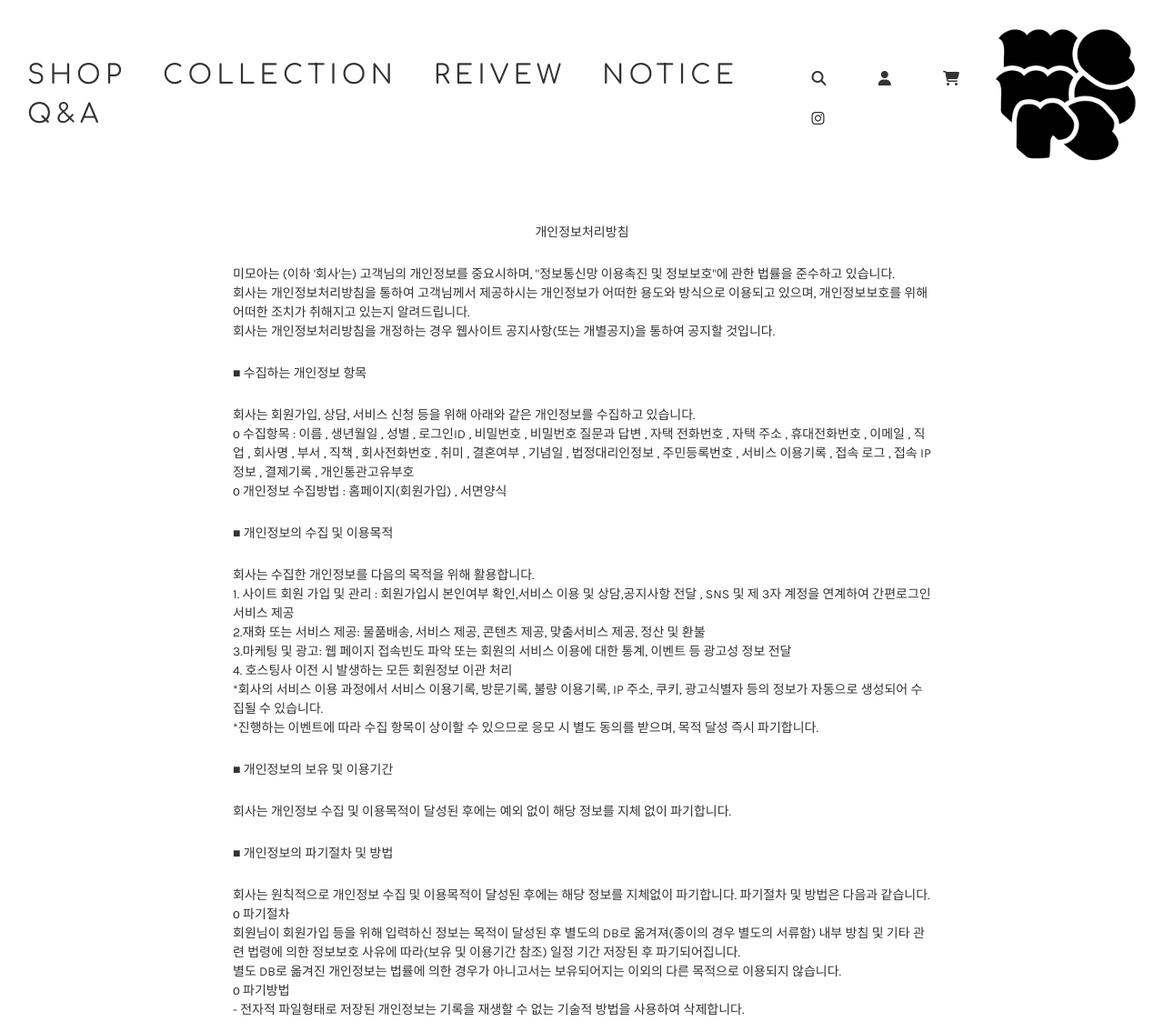
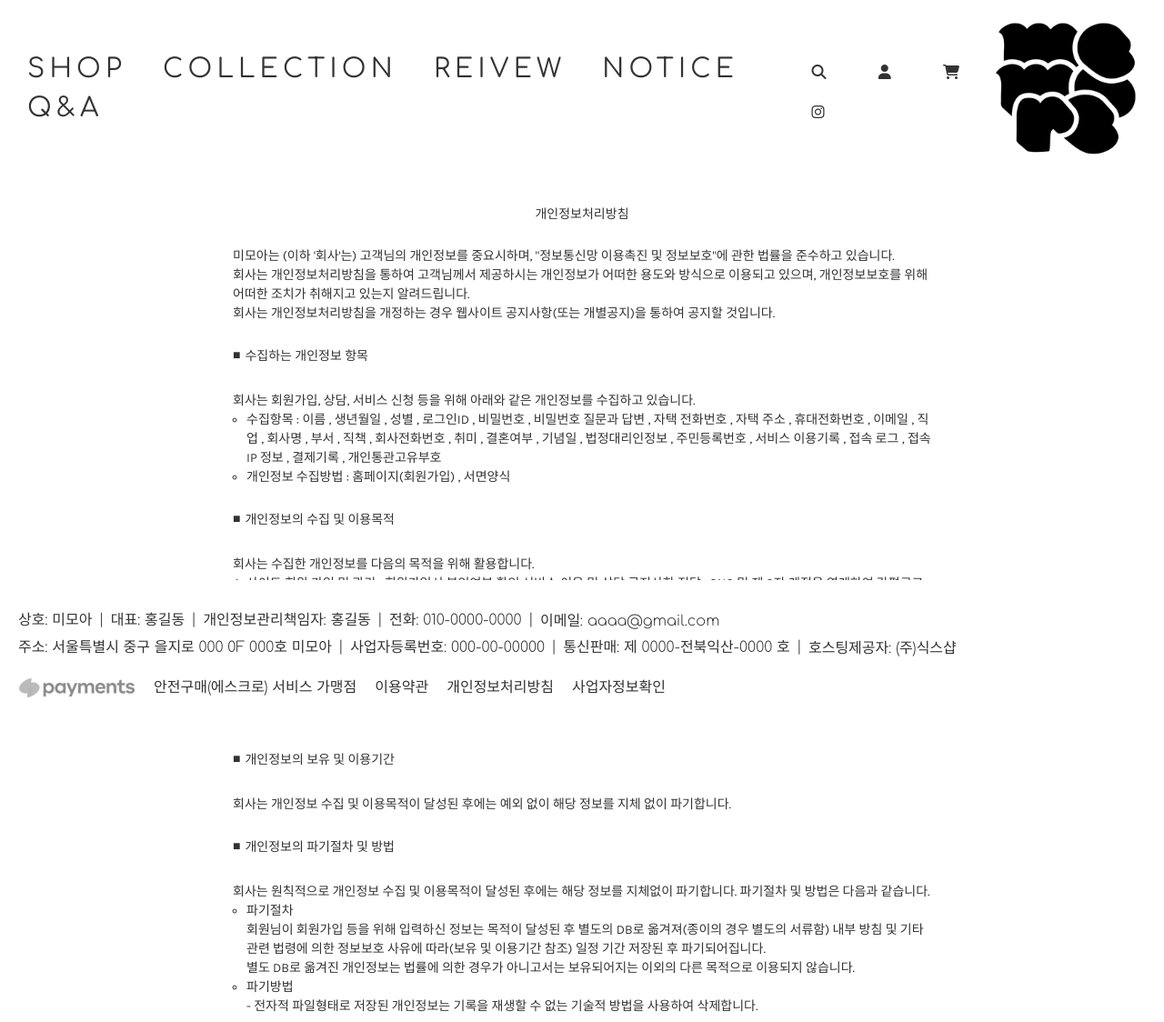
Before and after one commit to gonayeon/memore, a plain HTML site: page privacy.html in a window 1280 px wide. Shown: the top 1124 px of the page at 91% size. Drawn offline with Linux system fonts and the light colour scheme.

Commit message:
header, input, footer 등 css 수정

```diff
--- a/privacy.html
+++ b/privacy.html
@@ -9,7 +9,7 @@
     <link rel="icon" type="image/x-icon" href="/static/favicon/favicon.ico">
     <link rel="stylesheet" href="https://cdnjs.cloudflare.com/ajax/libs/font-awesome/6.4.0/css/all.min.css">
     <link rel="stylesheet" href="/static/css/common.css">
-    <link rel="stylesheet" href="/static/css/main.css">
+    <link rel="stylesheet" href="/static/css/sub_privacy.css">
     <link rel="stylesheet" href="/static/css/responsive.css">
 
     <script src="/static/js/jquery-3.6.3.min.js"></script>
@@ -69,66 +69,67 @@
         </aside>
     </div>
 
-    <div id="prv_wrap" class="iinner">
+    <main id="prv_wrap" class="iinner">
         <h3>개인정보처리방침</h3>
         <ul>
             <li>
                 <p>
                     미모아는 (이하 '회사'는) 고객님의 개인정보를 중요시하며, "정보통신망 이용촉진 및 정보보호"에 관한 법률을 준수하고 있습니다. <br>
-                    회사는 개인정보처리방침을 통하여 고객님께서 제공하시는 개인정보가 어떠한 용도와 방식으로 이용되고 있으며, 개인정보보호를 위해 어떠한 조치가 취해지고 있는지 알려드립니다.<br>
-                    회사는 개인정보처리방침을 개정하는 경우 웹사이트 공지사항(또는 개별공지)을 통하여 공지할 것입니다.
+                    회사는 개인정보처리방침을 통하여 고객님께서 제공하시는 개인정보가 어떠한 용도와 방식으로 이용되고 있으며, 개인정보보호를 위해 어떠한 조치가 취해지고 있는지 알려드립니다.<br>회사는 개인정보처리방침을 개정하는 경우 웹사이트 공지사항(또는 개별공지)을 통하여 공지할 것입니다.
                 </p>
             </li>
             <li>
-                <h3>■ 수집하는 개인정보 항목</h3>
-                <p>
-                    회사는 회원가입, 상담, 서비스 신청 등을 위해 아래와 같은 개인정보를 수집하고 있습니다.<br>
-                    ο 수집항목 : 이름 , 생년월일 , 성별 , 로그인ID , 비밀번호 , 비밀번호 질문과 답변 , 자택 전화번호 , 자택 주소 , 휴대전화번호 , 이메일 , 직업 , 회사명 , 부서 , 직책 , 회사전화번호 , 취미 , 결혼여부 , 기념일 , 법정대리인정보 , 주민등록번호 , 서비스 이용기록 , 접속 로그 , 접속 IP 정보 , 결제기록 , 개인통관고유부호<br>
-                    ο 개인정보 수집방법 : 홈페이지(회원가입) , 서면양식
-                </p>
+                <h3>수집하는 개인정보 항목</h3>
+                <p>회사는 회원가입, 상담, 서비스 신청 등을 위해 아래와 같은 개인정보를 수집하고 있습니다.</p>
+                <ul style="list-style-type: circle; padding-left: 15px;">
+                    <li>
+                        수집항목 : 이름 , 생년월일 , 성별 , 로그인ID , 비밀번호 , 비밀번호 질문과 답변 , 자택 전화번호 , 자택 주소 , 휴대전화번호 , 이메일 , 직업 , 회사명 , 부서 , 직책 , 회사전화번호 , 취미 , 결혼여부 , 기념일 , 법정대리인정보 , 주민등록번호 , 서비스 이용기록 , 접속 로그 , 접속 IP 정보 , 결제기록 , 개인통관고유부호
+                    </li>
+                    <li>
+                        개인정보 수집방법 : 홈페이지(회원가입) , 서면양식
+                    </li>
+                </ul>
             </li>
             <li>
-                <h3>■ 개인정보의 수집 및 이용목적</h3>
-                <p>
-                    회사는 수집한 개인정보를 다음의 목적을 위해 활용합니다.
-                    <br>
-                    1. 사이트 회원 가입 및 관리 : 회원가입시 본인여부 확인,서비스 이용 및 상담,공지사항 전달 , SNS 및 제 3자 계정을 연계하여 간편로그인 서비스 제공
-                    <br>
-                    2.재화 또는 서비스 제공: 물품배송, 서비스 제공, 콘텐츠 제공, 맞춤서비스 제공, 정산 및 환불
-                    <br>
-                    3.마케팅 및 광고: 웹 페이지 접속빈도 파악 또는 회원의 서비스 이용에 대한 통계, 이벤트 등 광고성 정보 전달
-                    <br>
-                    4. 호스팅사 이전 시 발생하는 모든 회원정보 이관 처리
-                    <br>
-                    *회사의 서비스 이용 과정에서 서비스 이용기록, 방문기록, 불량 이용기록, IP 주소, 쿠키, 광고식별자 등의 정보가 자동으로 생성되어 수집될 수 있습니다.
-                    <br>
-                    *진행하는 이벤트에 따라 수집 항목이 상이할 수 있으므로 응모 시 별도 동의를 받으며, 목적 달성 즉시 파기합니다.
-                </p>
+                <h3>개인정보의 수집 및 이용목적</h3>
+                <p>회사는 수집한 개인정보를 다음의 목적을 위해 활용합니다.</p>
+                <ol style="list-style-type: decimal; padding-left: 15px;">
+                    <li>사이트 회원 가입 및 관리 : 회원가입시 본인여부 확인,서비스 이용 및 상담,공지사항 전달 , SNS 및 제 3자 계정을 연계하여 간편로그인 서비스 제공</li>
+                    <li>재화 또는 서비스 제공: 물품배송, 서비스 제공, 콘텐츠 제공, 맞춤서비스 제공, 정산 및 환불 </li>
+                    <li>마케팅 및 광고: 웹 페이지 접속빈도 파악 또는 회원의 서비스 이용에 대한 통계, 이벤트 등 광고성 정보 전달 </li>
+                    <li>호스팅사 이전 시 발생하는 모든 회원정보 이관 처리</li>
+                </ol>
+                <ul>
+                    <li style="display: flex; gap: 6px; padding-left: 2px;">
+                        <span>*</span>
+                        <span>회사의 서비스 이용 과정에서 서비스 이용기록, 방문기록, 불량 이용기록, IP 주소, 쿠키, 광고식별자 등의 정보가 자동으로 생성되어 수집될 수 있습니다. </span>
+                    </li>
+                    <li style="display: flex; gap: 6px; padding-left: 2px;">
+                        <span>*</span>
+                        <span>진행하는 이벤트에 따라 수집 항목이 상이할 수 있으므로 응모 시 별도 동의를 받으며, 목적 달성 즉시 파기합니다.</span>
+                    </li>
+                </ul>
             </li>
             <li>
-                <h3>■ 개인정보의 보유 및 이용기간</h3>
-                <p>
-                    회사는 개인정보 수집 및 이용목적이 달성된 후에는 예외 없이 해당 정보를 지체 없이 파기합니다.
-                </p>
+                <h3>개인정보의 보유 및 이용기간</h3>
+                <p>회사는 개인정보 수집 및 이용목적이 달성된 후에는 예외 없이 해당 정보를 지체 없이 파기합니다.</p>
             </li>
             <li>
-                <h3>■ 개인정보의 파기절차 및 방법</h3>
-                <p>
-                    회사는 원칙적으로 개인정보 수집 및 이용목적이 달성된 후에는 해당 정보를 지체없이 파기합니다. 파기절차 및 방법은 다음과 같습니다.
-                    <br>
-                    ο 파기절차
-                    <br>
-                    회원님이 회원가입 등을 위해 입력하신 정보는 목적이 달성된 후 별도의 DB로 옮겨져(종이의 경우 별도의 서류함) 내부 방침 및 기타 관련 법령에 의한 정보보호 사유에 따라(보유 및 이용기간 참조) 일정 기간 저장된 후 파기되어집니다.
-                    <br>
-                    별도 DB로 옮겨진 개인정보는 법률에 의한 경우가 아니고서는 보유되어지는 이외의 다른 목적으로 이용되지 않습니다.
-                    <br>
-                    ο 파기방법
-                    <br>
-                    - 전자적 파일형태로 저장된 개인정보는 기록을 재생할 수 없는 기술적 방법을 사용하여 삭제합니다.
-                </p>
+                <h3>개인정보의 파기절차 및 방법</h3>
+                <p>회사는 원칙적으로 개인정보 수집 및 이용목적이 달성된 후에는 해당 정보를 지체없이 파기합니다. 파기절차 및 방법은 다음과 같습니다.</p>
+                <ul style="list-style: circle; padding-left: 15px;">
+                    <li>
+                        <h4>파기절차</h4>
+                        <p>회원님이 회원가입 등을 위해 입력하신 정보는 목적이 달성된 후 별도의 DB로 옮겨져(종이의 경우 별도의 서류함) 내부 방침 및 기타 관련 법령에 의한 정보보호 사유에 따라(보유 및 이용기간 참조) 일정 기간 저장된 후 파기되어집니다.<br>별도 DB로 옮겨진 개인정보는 법률에 의한 경우가 아니고서는 보유되어지는 이외의 다른 목적으로 이용되지 않습니다.</p>
+                    </li>
+                    <li>
+                        <h4>파기방법</h4>
+                        <p>- 전자적 파일형태로 저장된 개인정보는 기록을 재생할 수 없는 기술적 방법을 사용하여 삭제합니다.</p>
+                    </li>
+                </ul>
             </li>
         </ul>
-    </div>
+    </main>
 
     <footer id="footer_wrap">
         <div class="inner">
--- a/static/css/header.css
+++ b/static/css/header.css
@@ -1,13 +1,12 @@
 #pc_nav {
     background-color: #fff;
     position: fixed;
-    top: 13%;
-    left: 50%;
-    transform: translate(-50%,-50%);
+    top: 0;
+    z-index: 300;
     display: flex;
     justify-content: space-between;
     align-items: center;
-    z-index: 300;
+    padding-top: 3vh;
 }
 
 #pc_nav h1 img{
@@ -114,7 +113,7 @@
     width: 90px;
 }
 
-.search_wrap {
+#m_nav .search_wrap {
     border: 1px solid #000;
     display: flex;
     align-items: center;
@@ -122,7 +121,7 @@
     padding: 5px;
 }
 
-.search_wrap input {
+#m_nav .search_wrap input {
     flex-grow: 1;
     font-family: 'Montserrat', sans-serif;
     font-weight: 400;
--- a/static/css/main.css
+++ b/static/css/main.css
@@ -74,19 +74,3 @@
     font-size: 14px;
     margin: 25px 0;
 }
-/* 개인정보처리방침 */
-
-#prv_wrap {
-    padding: 220px 16px 20px;
-    font-size: 14px;
-    font-family: 'Karla', sans-serif;
-}
-
-#prv_wrap > h3 {
-    text-align: center;
-}
-
-#prv_wrap h3 {
-    font-size: 14px;
-    margin: 25px 0;
-}
--- a/static/css/responsive.css
+++ b/static/css/responsive.css
@@ -1,7 +1,8 @@
 @media (max-width: 1550px) {
 
     #pc_nav {
-      padding:  0 30px;
+      padding-right: 30px;
+      padding-left: 30px;
     }
 
     footer {
@@ -61,7 +62,6 @@
     }
 
     #log_wrap {
-      margin-top: 0;
       padding: 150px 0 50px;
     }
 
--- a/static/css/sub_cart.css
+++ b/static/css/sub_cart.css
@@ -183,13 +183,17 @@ a:active{text-decoration: none; color: inherit;}
     margin-top: 30px;
 }
 
-
 #cart_wrap {
-    margin-top: 210px;
     text-align: center;
-    padding: 70px 60px;
+    padding: 280px 60px;
 }
 
 #cart_wrap p {
     padding: 100px 0;
 }
+
+#footer_wrap {
+    position: fixed;
+    left: 0;
+    bottom: 0;
+}
--- a/static/css/sub_login.css
+++ b/static/css/sub_login.css
@@ -1,192 +1,5 @@
-@charset "utf-8";
-@import url('https://fonts.googleapis.com/css2?family=Comfortaa:wght@300;400;500;600;700&family=Karla:wght@200;300;400;500;600;700;800&family=Montserrat:wght@100;200;300;400;500;600;700;800;900&family=Noto+Sans+KR:wght@100;300;400;500;700;900&display=swap');
-/*
-font-family: 'Comfortaa', cursive;
-font-family: 'Karla', sans-serif;
-font-family: 'Montserrat', sans-serif;
-font-family: 'Noto Sans KR', sans-serif;
-*/
-
-
-* {
-    margin: 0; padding: 0;
-    box-sizing: border-box;
-}
-
-ul { list-style: none;}
-img { vertical-align: top;}
-
-body {
-    font-family: 'Comfortaa', 'Montserrat', 'Karla', 'Noto Sans KR', sans-serif;
-    font-size: 16px;
-    color: #333;
-    background-color: #fff;
-}
-
-a:link{text-decoration: none; color: inherit;}
-a:visited{text-decoration: none; color: inherit;}
-a:hover{text-decoration: none; color: inherit;}
-a:active{text-decoration: none; color: inherit;}
-
-
-
-.inner {
-    max-width: 1500px;
-    width: 100%;
-    margin: 0 auto;
-}
-
-#pc_nav {
-    position: fixed;
-    top: 13%;
-    left: 50%;
-    transform: translate(-50%,-50%);
-    display: flex;
-    justify-content: space-between;
-    align-items: center;
-    z-index: 300;
-}
-
-#pc_nav h1 img{
-    width: 170px;
-}
-
-#pc_nav {
-    display: flex;
-    justify-content: space-between;
-    align-items: center;
-    width: 100%;
-}
-
-#header_lf {
-    display: flex;
-}
-
-#gnb {
-    display: flex;
-    flex-wrap: wrap;
-    font-weight: 400;
-    font-size: 29px;
-    letter-spacing: 0.18em;
-}
-
-#gnb > li > a {
-    margin-right: 40px;
-}
-
-#pc_nav ul > li:hover > a {
-    opacity: 0.7;
-}
-
-#icon_menu {
-    display: flex;
-    justify-content: space-between;
-    flex-wrap: wrap;
-}
-
-#icon_menu li {
-    margin:  10px 40px 0 0;
-}
-
-.search-box {
-    display: flex;
-}
-
-.search-box input[type="search"] {
-    display: none;
-    border: none;
-    outline: none;
-    border-bottom: 1px solid #000;
-    background-color: transparent;
-    margin-left: 3px;
-  }
-  /*
-  .search-box a.search-icon {
-    position: relative;
-    z-index: 1;
-  } */
-
-
-
-/* pc메뉴 끝 */
-
-/* 모바일 메뉴 시작 */
-
-#m_wrap {
-    display: none;
-    position: relative;
-    z-index: 10;
-}
-
-#m_m_wrap {
-    position: absolute;
-    top: 30px;
-    display: flex;
-    justify-content: space-between;
-    width: 100%;
-    align-items: center;
-    padding: 0 20px;
-}
-
-#m_m_wrap h1 img {
-    width: 90px;
-}
-
-#basket img {
-    width: 22px;
-}
-
-#m_wrap i {
-    font-size: 20px;
-}
-
-
-
-#m_nav {
-    background-color: #fff;
-    position: fixed;
-    top: 0;
-    left: -300px;
-    padding: 40px 20px;
-    width: 300px;
-    height: 100%;
-}
-
-#m_nav_top {
-    display: flex;
-    justify-content: space-between;
-    align-items: end;
-}
-
-#m_nav_top img {
-    width: 90px;
-}
-
-#search_wrap {
-    border: 1px solid #000;
-    margin-top: 15px;
-    padding: 5px;
-}
-
-#search_wrap input {
-    border: none;
-    outline: none;
-    width: calc(100% - 20px - 10px);
-    font-family: 'Montserrat', sans-serif;
-    font-weight: 400;
-}
-
-
-#m_gnb > li > a {
-    display: block;
-    width: 150px;
-    margin-top: 30px;
-}
-
-
 #log_wrap {
-    margin-top: 210px;
-    padding: 50px 0;
+    padding: 250px 0 200px;
     font-family: 'Karla', sans-serif;
     font-size: 14px;
     text-align: center;
@@ -238,3 +51,9 @@ a:active{text-decoration: none; color: inherit;}
     color: #ffffff ;
     background-color: #222222 ;
 }
+
+#footer_wrap {
+    position: fixed;
+    left: 0;
+    bottom: 0;
+}
--- a/static/css/sub_notice.css
+++ b/static/css/sub_notice.css
@@ -218,7 +218,7 @@ a:active{text-decoration: none; color: inherit;}
     height: 45px;
     font-family: 'Montserrat', sans-serif;
     font-weight: 400;
-    padding: 5px;
+    padding: 5px 15px;
     font-size: 16px;
 }
 
--- /dev/null
+++ b/static/css/sub_privacy.css
@@ -0,0 +1,28 @@
+#prv_wrap {
+    padding: 200px 16px;
+    font-size: 14px;
+    font-family: 'Karla', sans-serif;
+}
+
+#prv_wrap > h3 {
+    text-align: center;
+}
+
+#prv_wrap h3 {
+    font-size: 14px;
+    margin: 25px 0;
+}
+
+#prv_wrap ul li h3::before {
+    content: '■';
+    vertical-align: middle;
+    padding-bottom: 4px;
+    margin-right: 5px;
+    display: inline-block;
+}
+
+#footer_wrap {
+    position: fixed;
+    left: 0;
+    bottom: 0;
+}
```
Also changed, not shown: login.html (+2 -2 lines), static/css/common.css (+7 -0 lines), static/css/sub_qna.css (+1 -14 lines).
